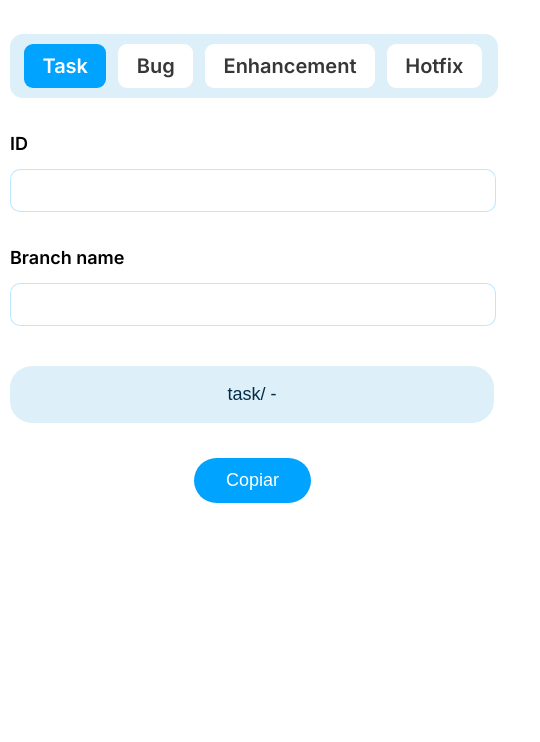
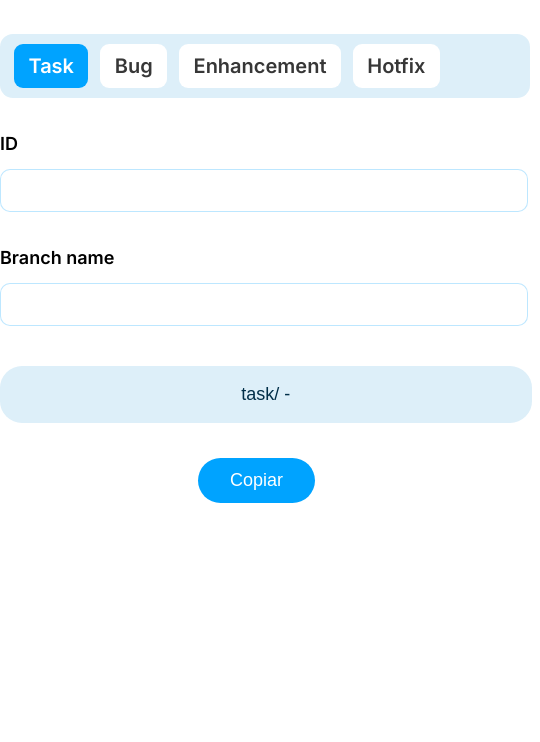
Before and after one commit to Rogerio-17/branch-maker-v1, a plain HTML site: page index.html in a window 390 px wide. Shown: the part 102-844 px from the top of the page, 540 px wide, since content can reach past the window. Drawn offline with Linux system fonts and the light colour scheme.

Commit message:
Alterando responsividade

```diff
--- a/style.css
+++ b/style.css
@@ -166,28 +166,30 @@ button:hover {
 
 @media (max-width: 600px) {
   .main {
-    margin-left: 10px;
+    width: 70vh;
+
+    margin: auto;
   }
   h2 {
     font-size: 30px;
   }
   .opcoes {
-    width: 460px;
+    width: 93%;
   }
 
   .opcoes li a {
-    padding: 10px 18.4px;
+    padding: 10px 14.4px;
   }
 
   .campo_editavel {
-    width: 460px;
+    width: 93%;
   }
 
   .campo_task {
-    width: 460px;
+    width: 94%;
   }
 
   .cont_bnt {
-    width: 485px;
+    width: 95%;
   }
 }
```
